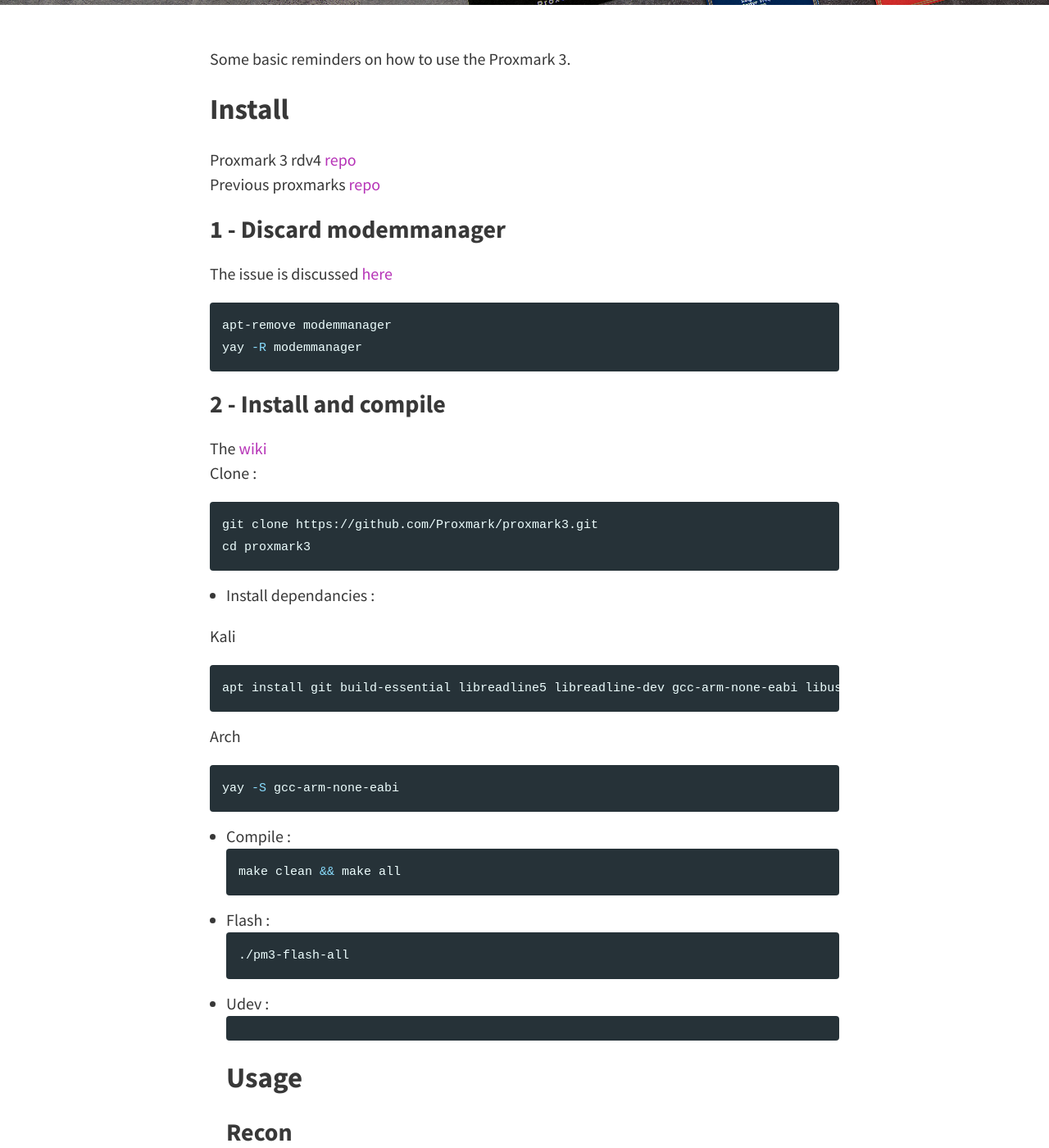
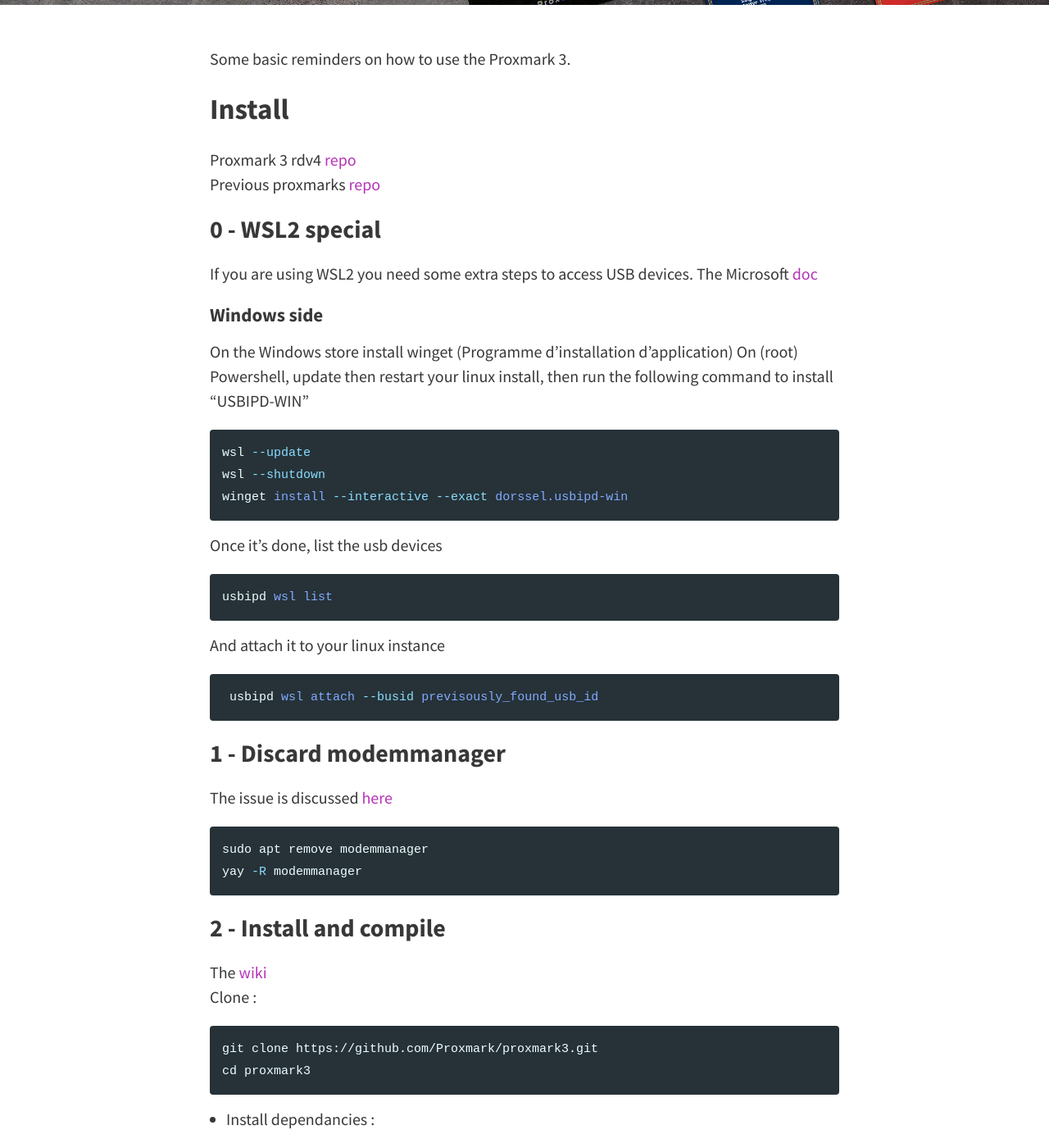
Before and after one commit to cristalcorp/cristalcorp.github.io, a Jekyll site: the page built from _posts/2019-12-26-Proxmark.md, in a window 1280 px wide and 1400 px high, scrolled down 371 px. Shown: the whole window at 82% size. Built offline with Jekyll 4.4.1, drawn with Linux system fonts in a browser that asks for light colours.

Commit message:
update : proxmark WSL

````diff
--- a/_posts/2019-12-26-Proxmark.md
+++ b/_posts/2019-12-26-Proxmark.md
@@ -10,10 +10,33 @@ Some basic reminders on how to use the Proxmark 3.
 Proxmark 3 rdv4 [repo](https://github.com/RfidResearchGroup/proxmark3)
 Previous proxmarks [repo](https://github.com/Proxmark/proxmark3)
 
+### 0 - WSL2 special
+If you are using WSL2 you need some extra steps to access USB devices.
+The Microsoft [doc](https://docs.microsoft.com/fr-fr/windows/wsl/connect-usb)
+
+#### Windows side
+On the Windows store install winget (Programme d'installation d'application)
+On (root) Powershell, update then restart your linux install, then run the following command to install "USBIPD-WIN"
+```powershell
+wsl --update
+wsl --shutdown
+winget install --interactive --exact dorssel.usbipd-win
+```
+
+Once it's done, list the usb devices
+```powershell
+usbipd wsl list
+```
+
+And attach it to your linux instance
+```powershell
+ usbipd wsl attach --busid previsously_found_usb_id
+```
+
 ### 1 - Discard modemmanager
 The issue is discussed [here](https://github.com/RfidResearchGroup/proxmark3/blob/master/doc/md/Installation_Instructions/ModemManager-Must-Be-Discarded.md)
 ```bash
-apt-remove modemmanager
+sudo apt remove modemmanager
 yay -R modemmanager
 ```
 
````
